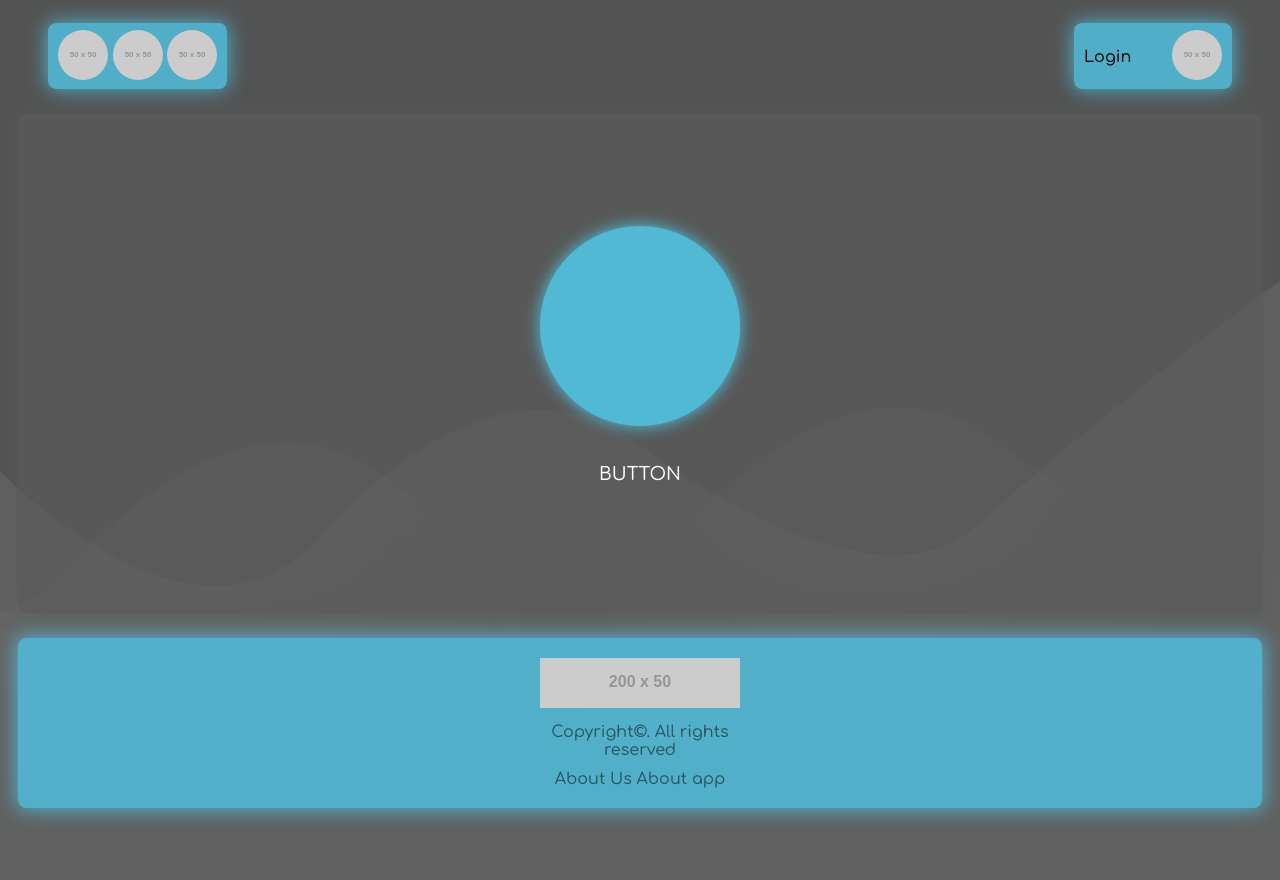
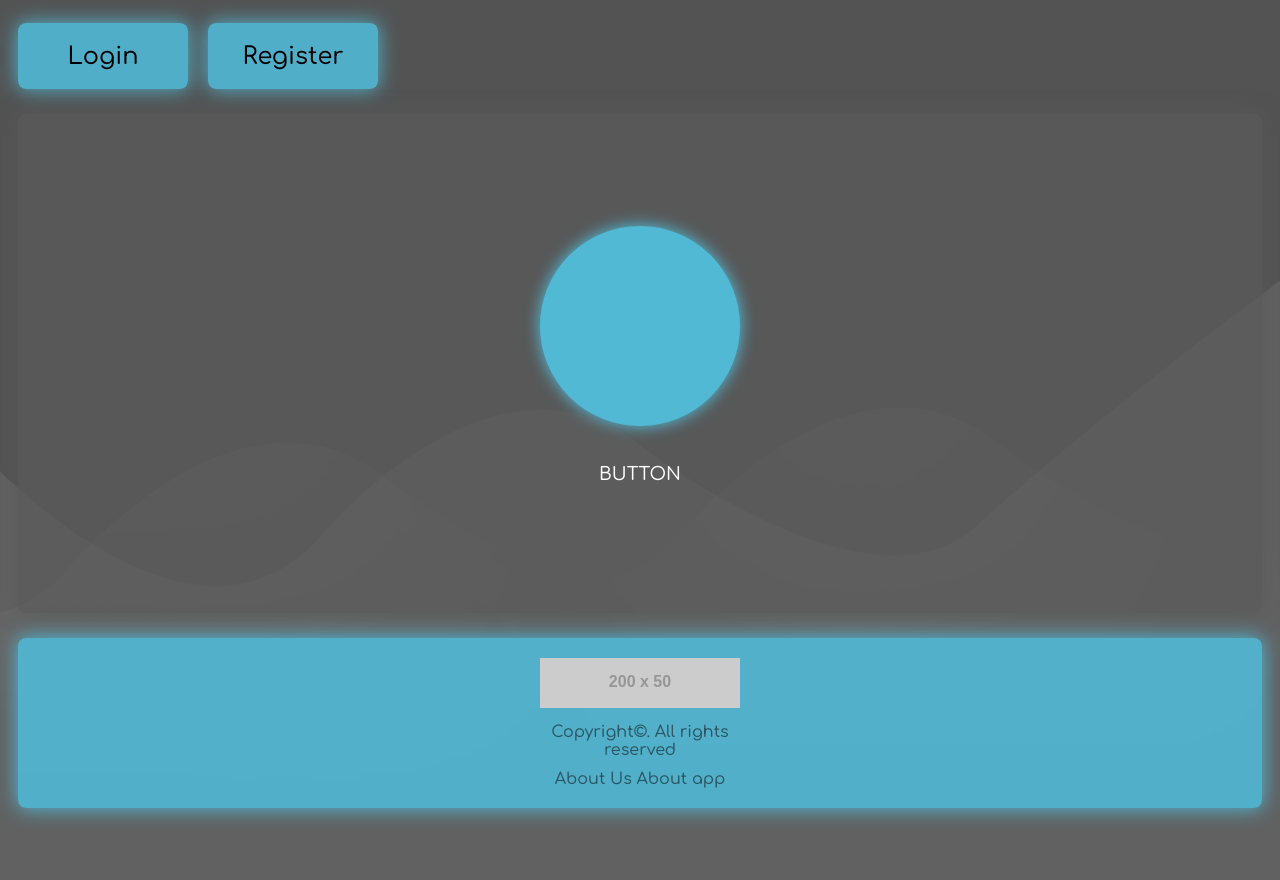
Before and after one commit to YukkieWQR/emnosys_wqrfl, a Django app: page / in a window 1280 px wide. Run offline with Django 3.2, Linux system fonts and the light colour scheme; grey boxes labelled with a size stand in for pictures from a placeholder-image service; some libraries are stand-ins or nearby versions.

Commit message:
fixed some features in main.html and styles-main.css

```diff
--- a/emnosys/static/emnosys/css/styles-main.css
+++ b/emnosys/static/emnosys/css/styles-main.css
@@ -8,8 +8,8 @@ body {
 }
 .head {
     display: flex;
-    justify-content: space-between;
     align-items: center;
+    width: 100%;
 }
 .social {
     margin-left: 40px;
@@ -26,6 +26,7 @@ body {
     box-shadow: 0 0 35px 1px rgba(82,185,213,0.9);
 }
 .user {
+    justify-content: right;
     margin-right: 40px;
     margin-bottom: 15px;
     margin-top: 15px;
@@ -46,7 +47,27 @@ body {
 #user--icon {
     border-radius: 50%;
 }
-
+.user--auth {
+    display: flex;
+    justify-content: space-evenly;
+    align-items: center;
+    margin-inline: 10px;
+    font-size: x-large;
+    margin-bottom: 15px;
+    margin-top: 15px;
+    padding: 7px 10px 7px 10px;
+    color: black;
+    text-decoration: none;
+    width: 150px;
+    height: 52px;
+    background-color: rgba(82,185,213,0.9);
+    border-radius: 8px;
+    box-shadow: 0 0 20px 1px rgba(82,185,213,0.9);
+    transition: box-shadow .6s;
+}
+.user--auth:hover {
+    box-shadow: 0 0 35px 1px rgba(82,185,213,0.9);
+}
 .main {
     border-radius: 8px;
     display: flex;
--- a/emnosys/templates/emnosys/main.html
+++ b/emnosys/templates/emnosys/main.html
@@ -9,11 +9,7 @@
 </head>
 <body>
     <div class="head">
-        <div class="social">
-            <a href="http://"><img src="https://dummyimage.com/50x50" alt="" class="social--icon"></a>
-            <a href="http://"><img src="https://dummyimage.com/50x50" alt="" class="social--icon"></a>
-            <a href="http://"><img src="https://dummyimage.com/50x50" alt="" class="social--icon"></a>
-        </div>
+
 
         {% if user_auth == True %}
 
@@ -24,10 +20,8 @@
 
         {% else %}
 
-            <div class="user">
-                <label id="user--label">Login</label>
-                <a href="login.html"><img src="https://dummyimage.com/50x50" alt="" id="user--icon"></a>
-            </div>
+                <a href="http://" class="user--auth">Login</a>
+                <a href="http://" class="user--auth">Register</a>
 
         {% endif %}
 
```
Also changed, not shown: emnosys/static/emnosys/css/styles-user.settings.css (added, +47 -0 lines), emnosys/templates/emnosys/user.settings.html (added, +23 -0 lines).
